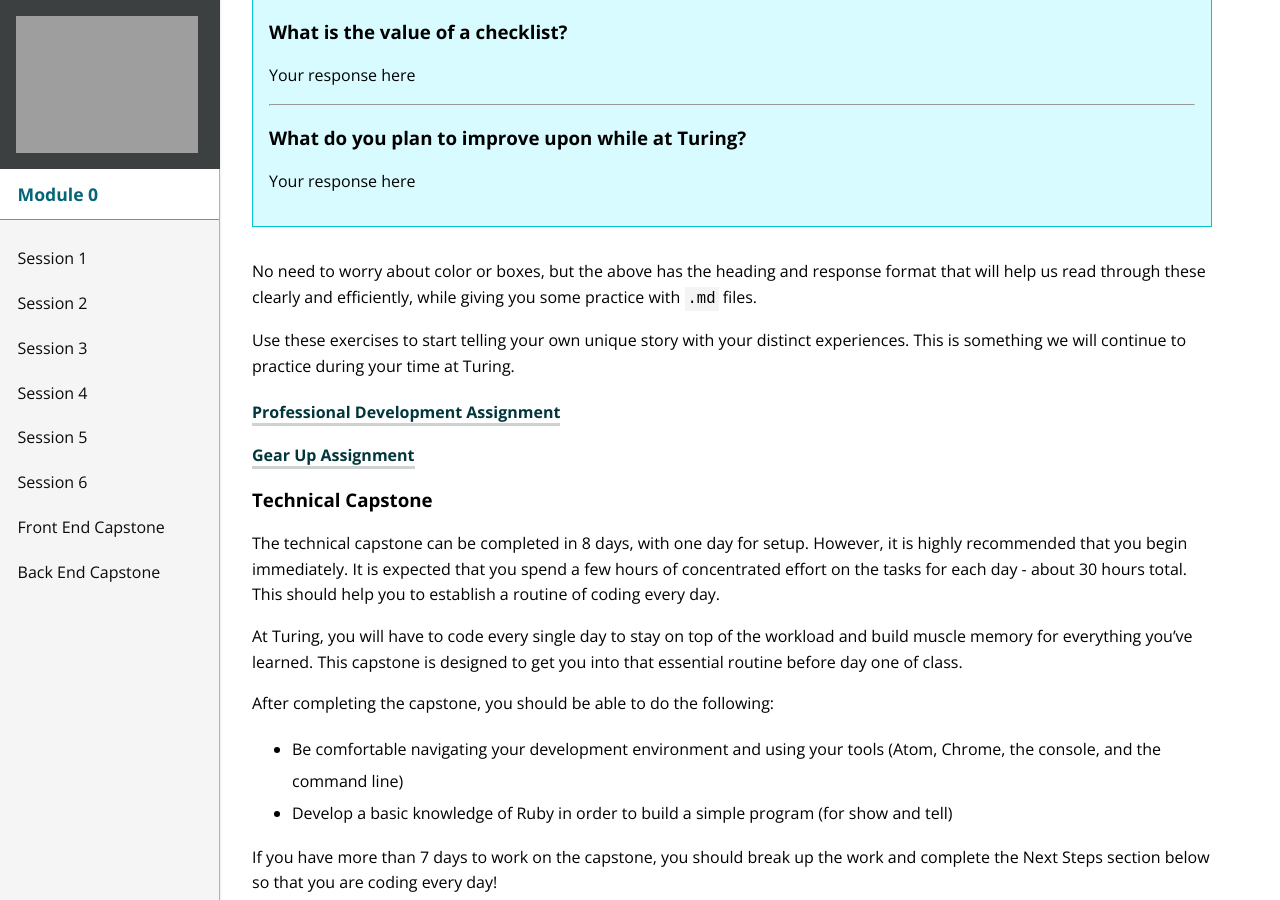
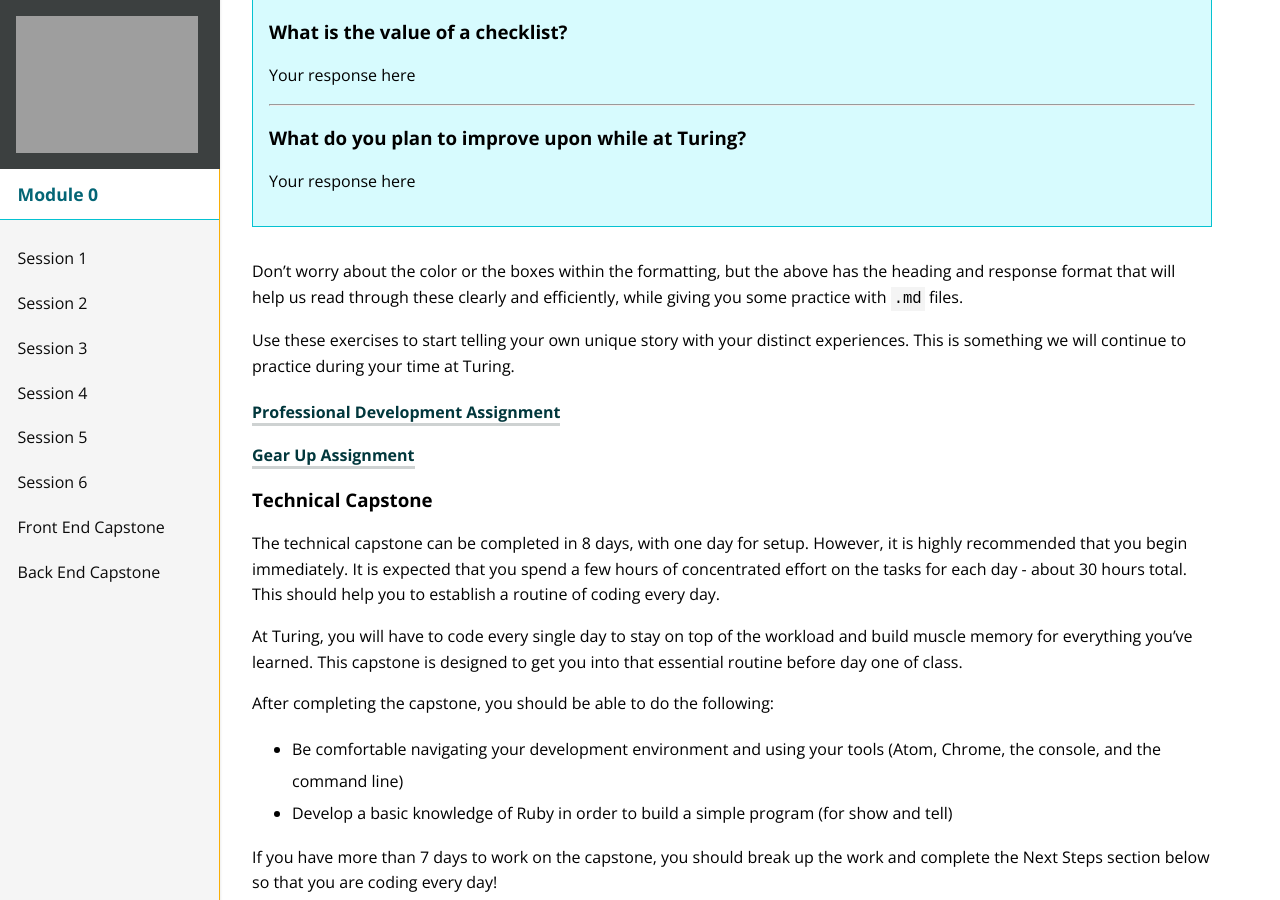
Before and after one commit to turingschool/mod-0-curriculum, a Jekyll site: the page built from capstone/be_engineering/index.md, in a window 1280 px wide and 900 px high, scrolled down 1203 px. Built offline with Jekyll 4.4.1, drawn with Linux system fonts in a browser that asks for light colours; nearby versions of some CDN libraries.

Commit message:
Update verbage to be more clear

````diff
--- a/capstone/be_engineering/index.md
+++ b/capstone/be_engineering/index.md
@@ -38,7 +38,7 @@ We take these exercises seriously, and we ask that you do too. We expect at mini
   <h3>What do you plan to improve upon while at Turing?</h3>
   <p>Your response here</p>
 </div>
- No need to worry about color or boxes, but the above has the heading and response format that will help us read through these clearly and efficiently, while giving you some practice with ```.md``` files.
+ Don't worry about the color or the boxes within the formatting, but the above has the heading and response format that will help us read through these clearly and efficiently, while giving you some practice with ```.md``` files.
 
  Use these exercises to start telling your own unique story with your distinct experiences. This is something we will continue to practice during your time at Turing.
 
````
